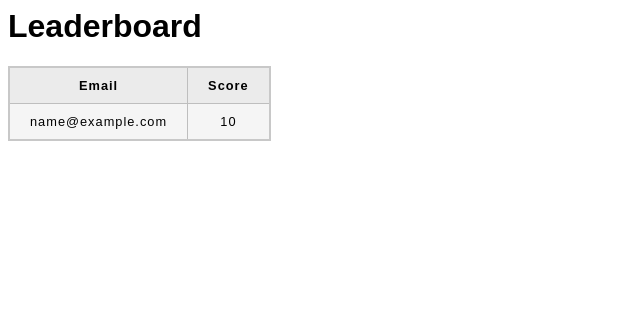
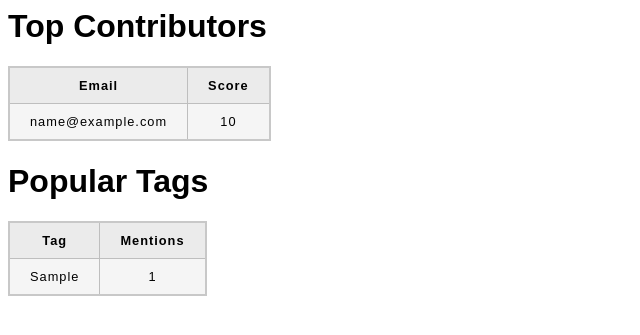
Before and after one commit to kevkim12/photo-sharing-application, a Flask app: page /leaderboard in a window 1280 px wide. Shown: the top 335 px of the page, without its empty margins (0-640 px from the left). Run offline with Flask 2, Linux system fonts and the light colour scheme; tables that the repository leaves empty hold one stand-in row (values such as "Sample post").

Commit message:
Tag leaderboard displays data correctly

```diff
--- a/app.py
+++ b/app.py
@@ -286,14 +286,20 @@ def upload_file():
 		while True:
 			try:
 				tag_val = request.form.get("tag" + str(tag_num))
+				if tag_val == None:
+					break
 				tag_num += 1
 				if tag_val != "":
 					if tag_val not in added_words:
 						added_words.append(tag_val)
-						cursor.execute("INSERT INTO Tag (word) VALUES ('{0}')".format(tag_val))
-						conn.commit()
-						cursor.execute("INSERT INTO Associate (picture_id, word) VALUES ('{0}', '{1}')".format(pid[-1][0], tag_val))
-						conn.commit()
+						if cursor.execute("SELECT word FROM Tag WHERE word = '{0}'".format(tag_val)) == 0:
+							cursor.execute("INSERT INTO Tag (word) VALUES ('{0}')".format(tag_val))
+							conn.commit()
+							cursor.execute("INSERT INTO Associate (picture_id, word) VALUES ('{0}', '{1}')".format(pid[-1][0], tag_val))
+							conn.commit()
+						else:
+							cursor.execute("INSERT INTO Associate (picture_id, word) VALUES ('{0}', '{1}')".format(pid[-1][0], tag_val))
+							conn.commit()
 				elif tag_val == None:
 					break
 			except:
@@ -324,7 +330,10 @@ def display_leaderboard():
 	cursor.execute("SELECT email,score FROM USERS ORDER BY score DESC LIMIT 10")
 	leaderboardv = cursor.fetchall()
 	leaderboard_list = [(row[0], row[1]) for row in leaderboardv]
-	return render_template('leaderboard.html', leaderboard=leaderboard_list)
+	cursor.execute("SELECT Tag.word, COUNT(*) AS count FROM Tag JOIN Associate ON Tag.word = Associate.word GROUP BY Tag.word ORDER BY count DESC LIMIT 3")
+	tagleaderboardv = cursor.fetchall()
+	tagleaderboard_list = [(row[0], row[1]) for row in tagleaderboardv]
+	return render_template('leaderboard.html', leaderboard=leaderboard_list, tagleaderboard=tagleaderboard_list)
 
 
 #default page
--- a/templates/leaderboard.html
+++ b/templates/leaderboard.html
@@ -4,7 +4,7 @@
     <link href="/minimal-table.css" rel="stylesheet" type="text/css">
   </head>
   <body>
-    <h1>Leaderboard</h1>
+    <h1>Top Contributors</h1>
     <table>
       <thead>
         <tr>
@@ -21,5 +21,22 @@
         {% endfor %}
       </tbody>
     </table>
+    <h1>Popular Tags</h1>
+    <table>
+      <thead>
+        <tr>
+          <th>Tag</th>
+          <th>Mentions</th>
+        </tr>
+      </thead>
+      <tbody>
+        {% for tag, score in tagleaderboard %}
+          <tr>
+            <td>{{ tag }}</td>
+            <td>{{ score }}</td>
+          </tr>
+        {% endfor %}
+      </tbody>
+    </table>
   </body>
 </html>
```
Also changed, not shown: templates/photos.html (+1 -1 lines).
